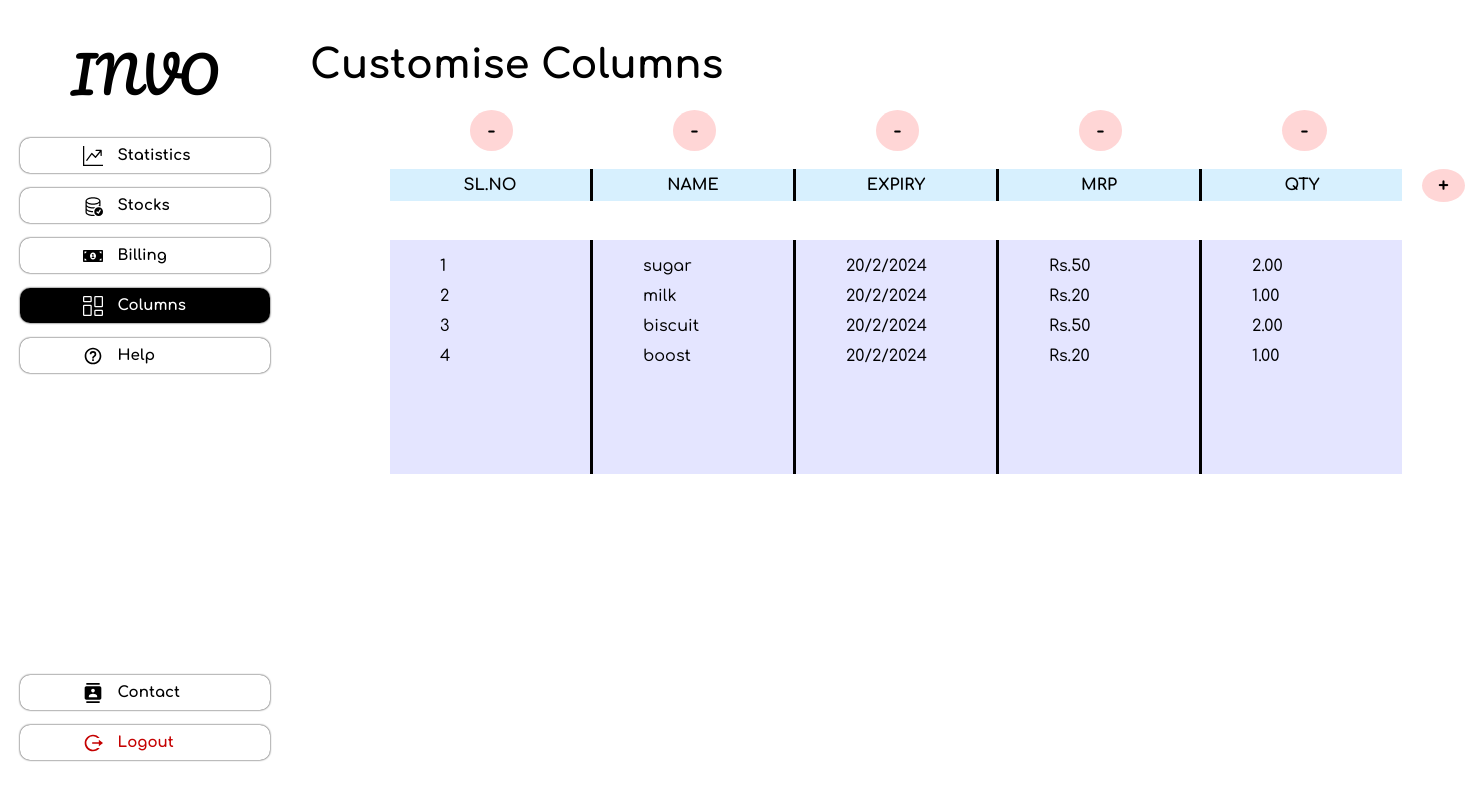
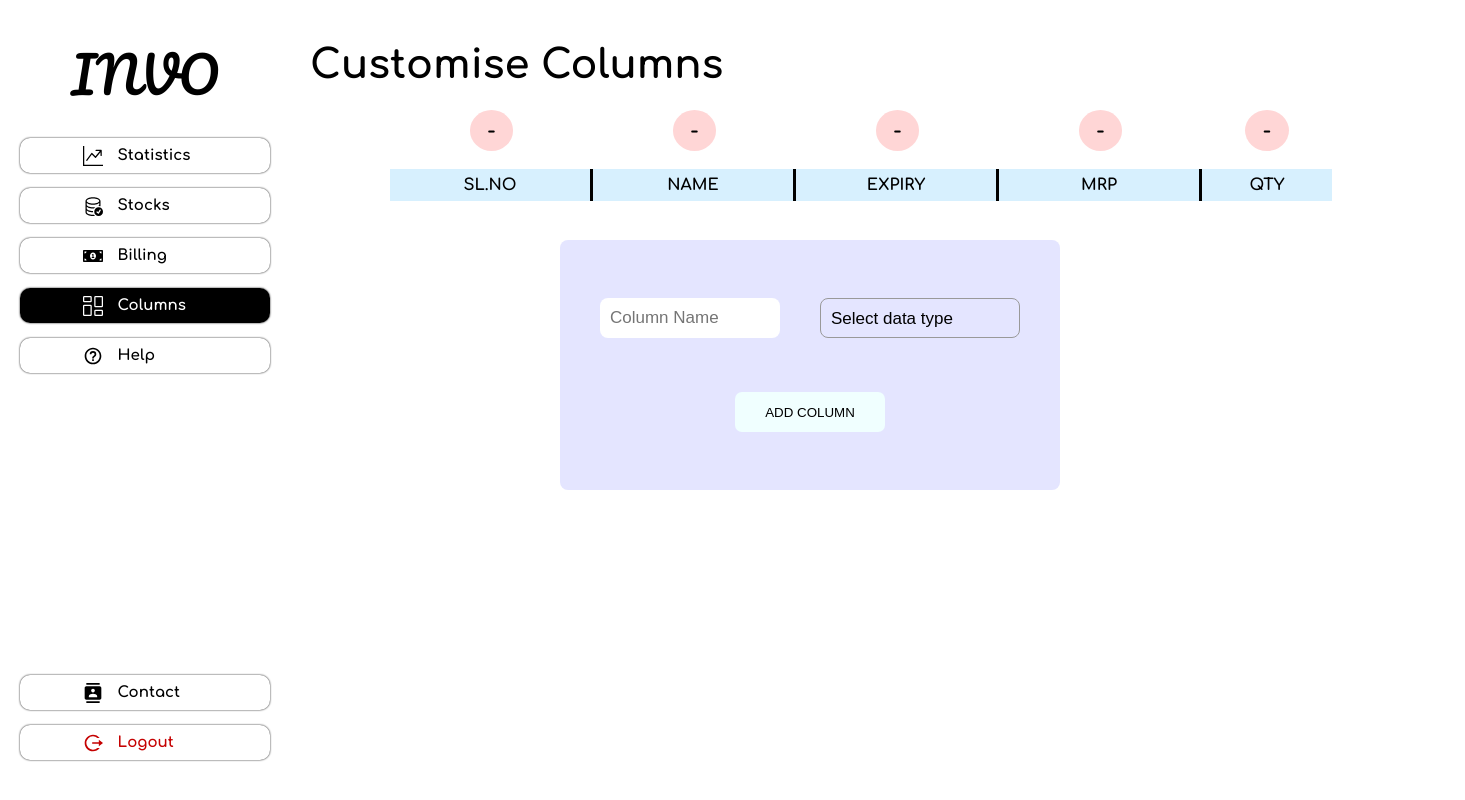
Before and after one commit to nikhitkumar00/Inventify, a React (Vite) app: page /column in a window 1280 px wide. Shown: the top 800 px of the page, 1465 px wide, since content can reach past the window. Built offline with nearby package versions, Linux system fonts and the light colour scheme.

Commit message:
edited columns

```diff
--- a/src/Components/Column/Column.css
+++ b/src/Components/Column/Column.css
@@ -1,5 +1,5 @@
 .wrapper_Column {
-  width: 900px;
+  width: 100%;
   height: 100vh;
   font-family: comfortaa;
   padding: 20px;
@@ -23,20 +23,38 @@
 .head1_Column,
 .head2_Column,
 .head3_Column,
-.head4_Column {
+.head4_Column,
+.head5_Column {
   display: flex;
   flex-direction: column;
   gap: 18px;
   height: 80px;
-  width: 900px;
+  min-width: 130px;
+  max-width: 250px;
   align-items: center;
   font-family: comfortaa;
   font-weight: 900;
 }
+.title_child5_Column {
+  background-color: #d7f0fe;
+  text-align: center;
+  min-width: 130px;
+  height: 33px;
+  padding: 7px 0px;
+}
+.title_child_Column {
+  background-color: #d7f0fe;
+  text-align: center;
+  min-width: 130px;
+  height: 33px;
+  padding: 7px 0px;
+  border-right: 3px solid black;
+}
 .minus1_Column,
 .minus2_Column,
+.minus3_Column,
 .minus4_Column,
-.minus3_Column {
+.minus5_Column {
   background-color: #ffd6d6;
   text-align: center;
   padding: 9px 18px;
@@ -44,36 +62,62 @@
   font-weight: 1500;
   font-size: 20px;
 }
-.bg_Column {
+.table_Column {
   display: flex;
-  gap: 20px;
+  margin-left: 250px;
+  border-radius: 8px;
+  width: 500px;
+  height: 250px;
+  background-color: #e4e5ff;
 }
-.head5_Column {
+.container_Column{
   display: flex;
-  flex-direction: column;
-  gap: 18px;
-  height: 80px;
-  width: 900px;
-  font-family: comfortaa;
-  font-weight: 900;
+  gap: 40px;
 }
-.minus5_Column {
-  background-color: #ffd6d6;
-  padding: 9px 1px;
-  text-align: center;
-  border-radius: 50%;
-  font-weight: 1500;
-  font-size: 20px;
-  width: 43px;
-  margin-left: 80px;
+.btn_Column{
+  background-color: azure;
+  border: none;
+  width: 150px;
+  height: 40px;
+  padding: 7px 7px;
+  border-radius: 7px;
+  margin-top: 40px;
+  font-weight: 500;
 }
-.plus_Column {
-  background-color: #ffd6d6;
-  padding: 5px 16px;
-  border-radius: 50%;
-  font-weight: 1500;
-  font-size: 20px;
+.newColumn{
+  width: 170px;
+  height: 40px;
+  padding-left: 10px;
+  border: none;
+  border-radius: 8px;
+  font-size: 17px;
+  outline: none;
 }
+.type_Column{
+  border: none;
+  width: 170px;
+  height: 40px;
+  border-radius: 8px;
+  outline: none;
+  font-size: 17px;
+  padding-left: 10px;
+
+}
+.opt_Column{
+  background-color: #e8d8ed;
+  font-size: 15px;
+}
+.dropdown_Column::after {
+  content: "";
+}
+.dropdown_Column select {
+  appearance: none;
+  background-color: transparent;
+  border: 1px solid #999;
+  padding: 5px 30px 5px 10px;
+  width: 200px;
+}
+
 .title_child_Column {
   background-color: #d7f0fe;
   width: 200px;
@@ -82,48 +126,3 @@
   padding: 7px 0px;
   border-right: 3px solid black;
 }
-.title_child5_Column {
-  background-color: #d7f0fe;
-  width: 200px;
-  text-align: center;
-  height: 25px;
-  padding: 7px 0px 0px 0px;
-}
-.table_Column {
-  display: flex;
-  margin-left: 80px;
-}
-.odd_Column {
-  background-color: #e4e5ff;
-  display: flex;
-  flex-direction: column;
-  height: 200px;
-  padding: 17px 50px;
-  border-right: 3px solid black;
-}
-.odd5_Column {
-  background-color: #e4e5ff;
-  display: flex;
-  flex-direction: column;
-  height: 200px;
-  padding: 17px 50px;
-}
-.even_Column {
-  background-color: #e4e5ff;
-  display: flex;
-  flex-direction: column;
-  padding: 17px 50px;
-  border-right: 3px solid black;
-}
-.odd_child_Column {
-  width: 100px;
-  height: 30px;
-  font-family: comfortaa;
-  font-weight: 500;
-}
-.even_child_Column {
-  width: 100px;
-  height: 30px;
-  font-family: comfortaa;
-  font-weight: 500;
-}
--- a/src/Components/Column/Column.jsx
+++ b/src/Components/Column/Column.jsx
@@ -24,13 +24,28 @@ const Columns = () => {
           </div>
           <div className="head5_Column">
             <div className="minus5_Column">-</div>
-            <div className="bg_Column">
-              <div className="title_child5_Column">QTY</div>
-              <div className="plus_Column">+</div>
+            <div className="title_child5_Column">QTY</div>
+          </div>
+        </div>
+        <form className="table_Column">
+          <div className="container_Column">
+            <input
+              className="newColumn"
+              type="text"
+              placeholder="Column Name"
+            ></input>
+            <div className="dropdown_Column">
+            <select className="type_Column" id="dropdown">
+                <option className="opt1_Column" value="">Select data type</option>
+                <option className="opt_Column" value="text">Text</option>
+                <option className="opt_Column" value="number">Number</option>
+                <option className="opt_Column" value="date">Date</option>
+            </select>
             </div>
           </div>
-        </div>
-        <table className="table_Column">
+          <button className="btn_Column">ADD COLUMN</button>
+        </form>
+        {/*<form className="table_Column">
           <div className="odd_Column">
             <div className="odd_child_Column">1</div>
             <div className="even_child_Column">2</div>
@@ -61,7 +76,7 @@ const Columns = () => {
             <div className="odd_child_Column">2.00</div>
             <div className="even_child_Column">1.00</div>
           </div>
-        </table>
+        </form>*/}
       </div>
     </div>
   );
```
